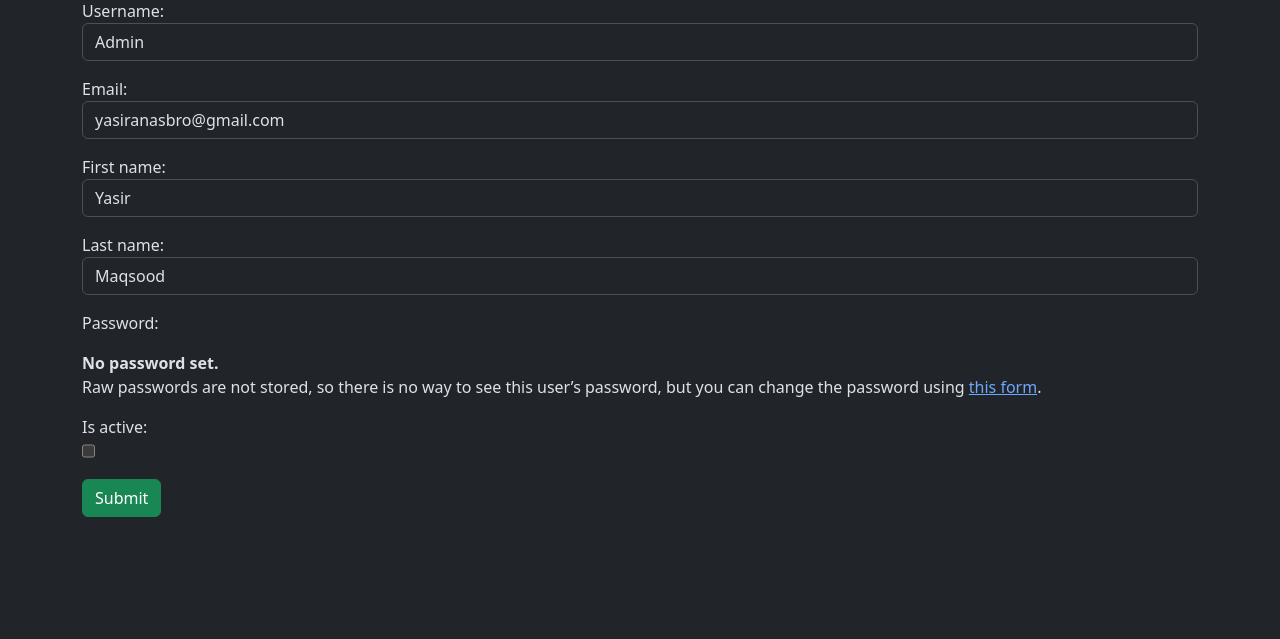
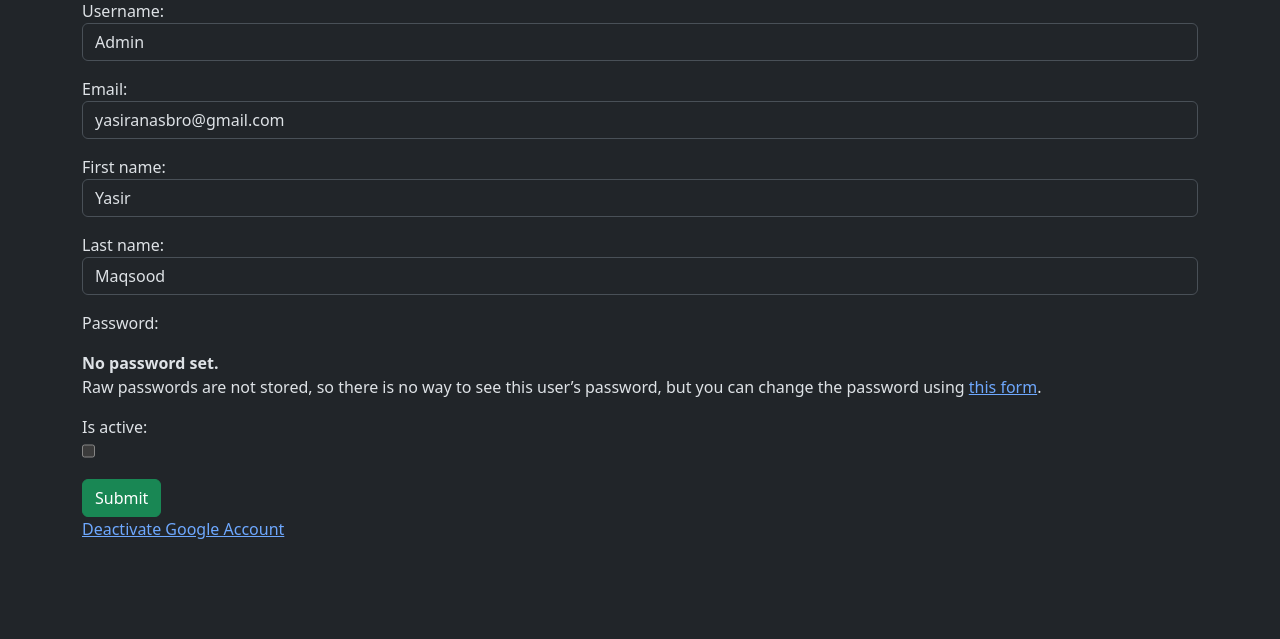
Before and after one commit to Yasir-109/Django-Blog, a Django app: page /members/edit_profile/ in a window 1280 px wide. Shown: the part 161-800 px from the top of the page. Run offline with Django 4.2, Linux system fonts and the light colour scheme; a user stored in the database is signed in; data comes from the database, SQL or seed files in the repository; both versions use the stored data as it was after the commit; some libraries are stand-ins or nearby versions.

Commit message:
Post Blog 1.2
Added Google Account Integration

```diff
--- a/powerblog/members/templates/registration/edit_profile.html
+++ b/powerblog/members/templates/registration/edit_profile.html
@@ -14,6 +14,8 @@
                 <button type="submit" class="btn btn-success">Submit</button>
             </form>
         </div>
+        <a href="{% url 'deactivate_google' %}">Deactivate Google Account</a>
+
 {% else %}
 
 <h1>Not Logged In</h1>
--- a/powerblog/members/templates/registration/login.html
+++ b/powerblog/members/templates/registration/login.html
@@ -23,7 +23,7 @@
     {% load socialaccount %}
     <h1>Google Login</h1>
     <p>Login using your Google account</p>
-    <a href="{% provider_login_url 'google' next='home'%}" class="btn btn-warning">
+    <a href="{% provider_login_url 'google'%}" class="btn btn-warning">
         Login with Google
     </a>
     <!-- <button class="btn btn-outline-info">
--- a/powerblog/members/templates/registration/user_profile.html
+++ b/powerblog/members/templates/registration/user_profile.html
@@ -8,7 +8,7 @@
     <div class="row g-0">
         <div class="col-md-4">
             {% if page_user.user.profile_pic %}
-            <img src="{{post.author.profile.profile_pic.url}}" class="img-fluid rounded-start" alt="profile pic">
+            <img src="{{page_user.user.profile_pic.url}}" class="img-fluid rounded-start" alt="profile pic">
             {% else %}
             <img src="{% static 'theblog/images/no-profile-picture-6-1024x1024.jpg' %}" class="img-fluid rounded-start" alt="...">
             {% endif %}
--- a/powerblog/members/urls.py
+++ b/powerblog/members/urls.py
@@ -14,4 +14,5 @@ urlpatterns = [
     path('<int:pk>/edit_profile_page/', EditProfilePageView.as_view(), name  = 'edit_profile_page'),
     path('create_profile_profile_page/', CreateProfilePageView.as_view(), name  = 'create_profile_page'),
     path('social/signup/', views.signup_redirect, name='signup_redirect'),
+    path('deactivate-google', views.deactivate_google_account, name='deactivate_google')
 ]
--- a/powerblog/members/views.py
+++ b/powerblog/members/views.py
@@ -7,6 +7,7 @@ from .forms import SignUpForm, EditProfileForm, ProfilePageForm
 from django.views.generic import DetailView, CreateView
 from theblog.models import Profile
 from django.contrib import messages
+from allauth.socialaccount.models import SocialAccount
 # Create your views here.
 
 class UserRegisterView(generic.CreateView):
@@ -61,3 +62,20 @@ class CreateProfilePageView(CreateView):
 def signup_redirect(request):
     messages.error(request, "Something wrong here, it may be that you already have an account!")
     return redirect('home')
+
+def deactivate_google_account(request):
+    if request.user.is_authenticated:
+        google_social_account = SocialAccount.objects.filter(user=request.user, provider='google').first()
+
+        if google_social_account:
+            google_social_account.delete()
+            messages.success(request, "Your Google account has been disconnected successfully!")
+
+
+        else:
+            messages.error(request, "You do not have a Google account connected to your account!")
+
+    else:
+        messages.error(request, "You must be logged in to disconnect your Google account!")
+
+    return redirect('home')
--- a/powerblog/powerblog/settings.py
+++ b/powerblog/powerblog/settings.py
@@ -159,6 +159,8 @@ DEFAULT_AUTO_FIELD = 'django.db.models.BigAutoField'
 
 SITE_ID = 1
 
+SOCIALACCOUNT_ADAPTER = 'powerblog.adapters.CustomSocialAccountAdapter'
+
 AUTHENTICATION_BACKENDS = [
     # Needed to login by username in Django admin, regardless of `allauth`
     'django.contrib.auth.backends.ModelBackend',
```
Also changed, not shown: powerblog/powerblog/adapters.py (added, +26 -0 lines), powerblog/db.sqlite3.
